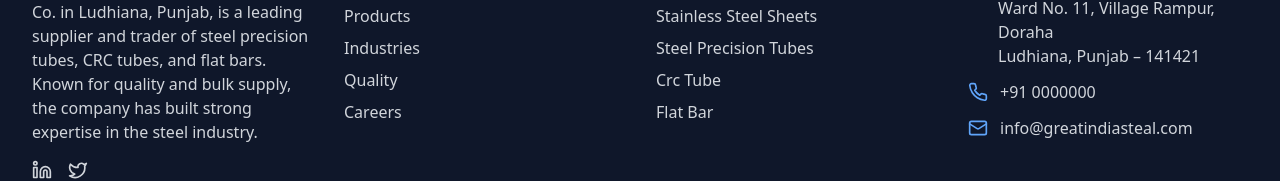
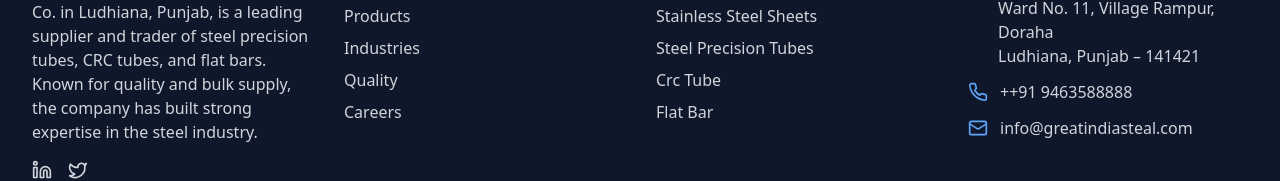
Before and after one commit to RajCoder9931/Great-India-Steels, a React (Vite) app in the folder Frontend/: page /privacy in a window 1280 px wide. Shown: the part 1992-2173 px from the top of the page. Built offline with nearby package versions, Linux system fonts and the light colour scheme.

Commit message:
Update Footer.tsx

```diff
--- a/Frontend/src/components/Footer.tsx
+++ b/Frontend/src/components/Footer.tsx
@@ -104,7 +104,7 @@
               </div>
               <div className="flex items-center space-x-3">
                 <PhoneIcon className="h-5 w-5 text-blue-400" />
-                <span className="text-gray-300">+91 0000000</span>
+                <span className="text-gray-300">++91 9463588888 </span>
               </div>
               <div className="flex items-center space-x-3">
                 <MailIcon className="h-5 w-5 text-blue-400" />
```
